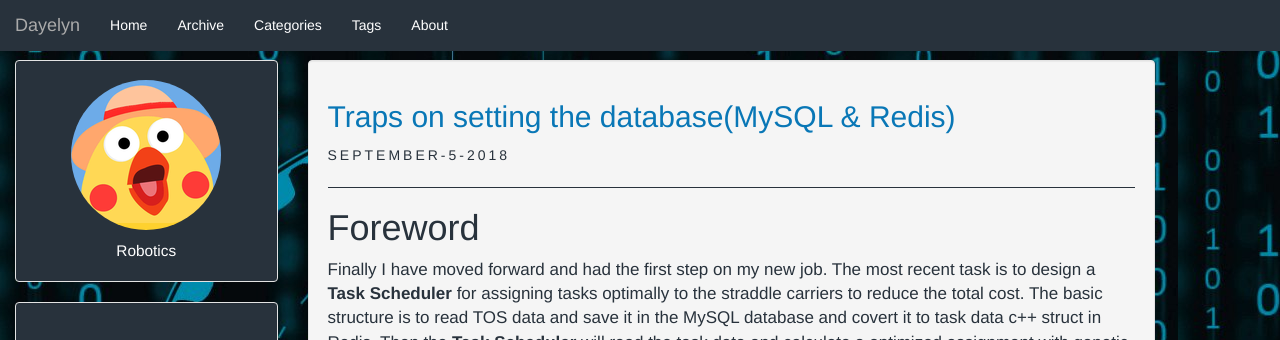
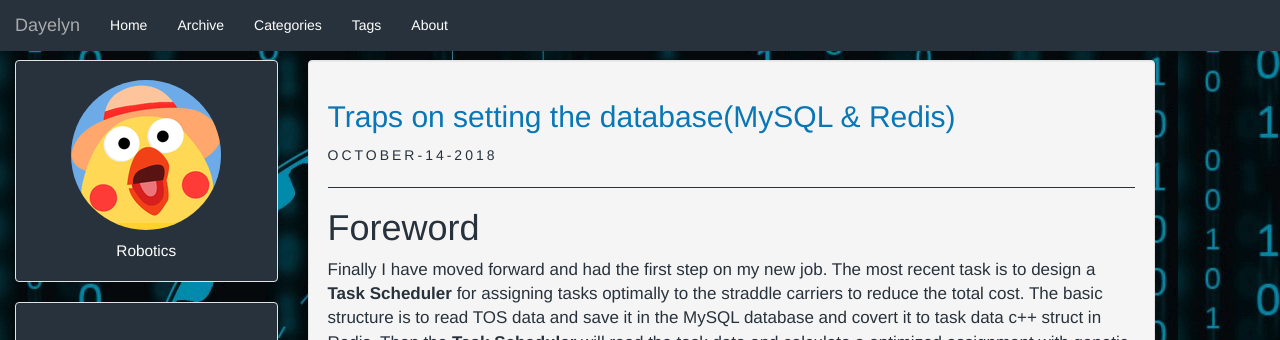
Before and after one commit to Dayelyn/Dayelyn.github.io, a Jekyll site: the page built from _posts/2018-10-14-traps-on-database-setup.md, in a window 1280 px wide and 900 px high. Shown: the top 340 px of the window. Built offline with Jekyll 4.4.1, drawn with Linux system fonts in a browser that asks for light colours.

Commit message:
mysql and redis

```diff
--- a/_posts/2018-10-14-traps-on-database-setup.md
+++ b/_posts/2018-10-14-traps-on-database-setup.md
@@ -1,7 +1,7 @@
 ---
 layout: post
 title:  "Traps on setting the database(MySQL & Redis)"
-date:   2018-09-05 13:51:51 +0800
+date:   2018-10-14 13:51:51 +0800
 categories: Tricks
 tags: Database MySQL Redis
 description: Traps I met when set/get key-values when using MySQL and Redis. The tricks can be achieved from Google but I summarized a little bit here.
```
